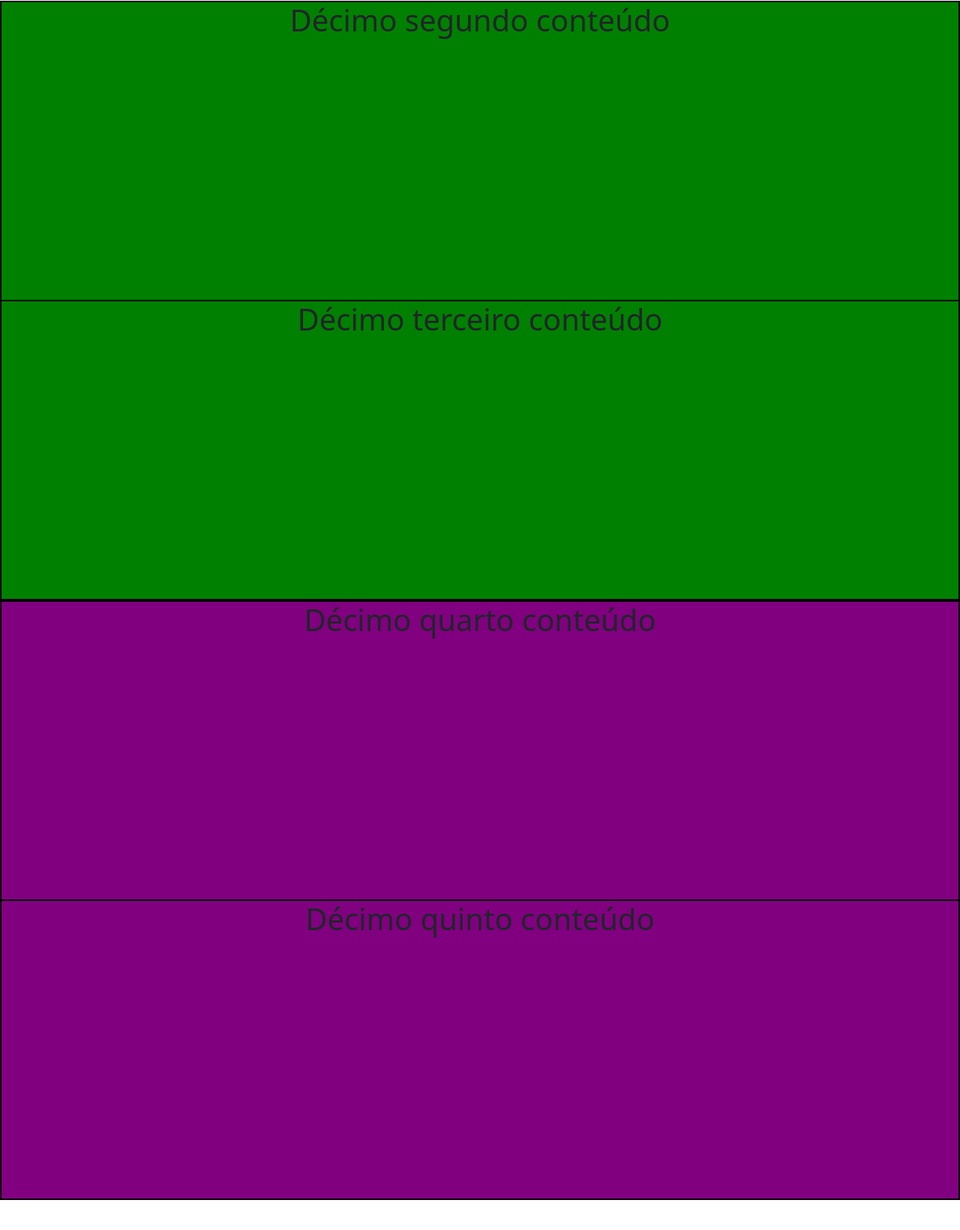
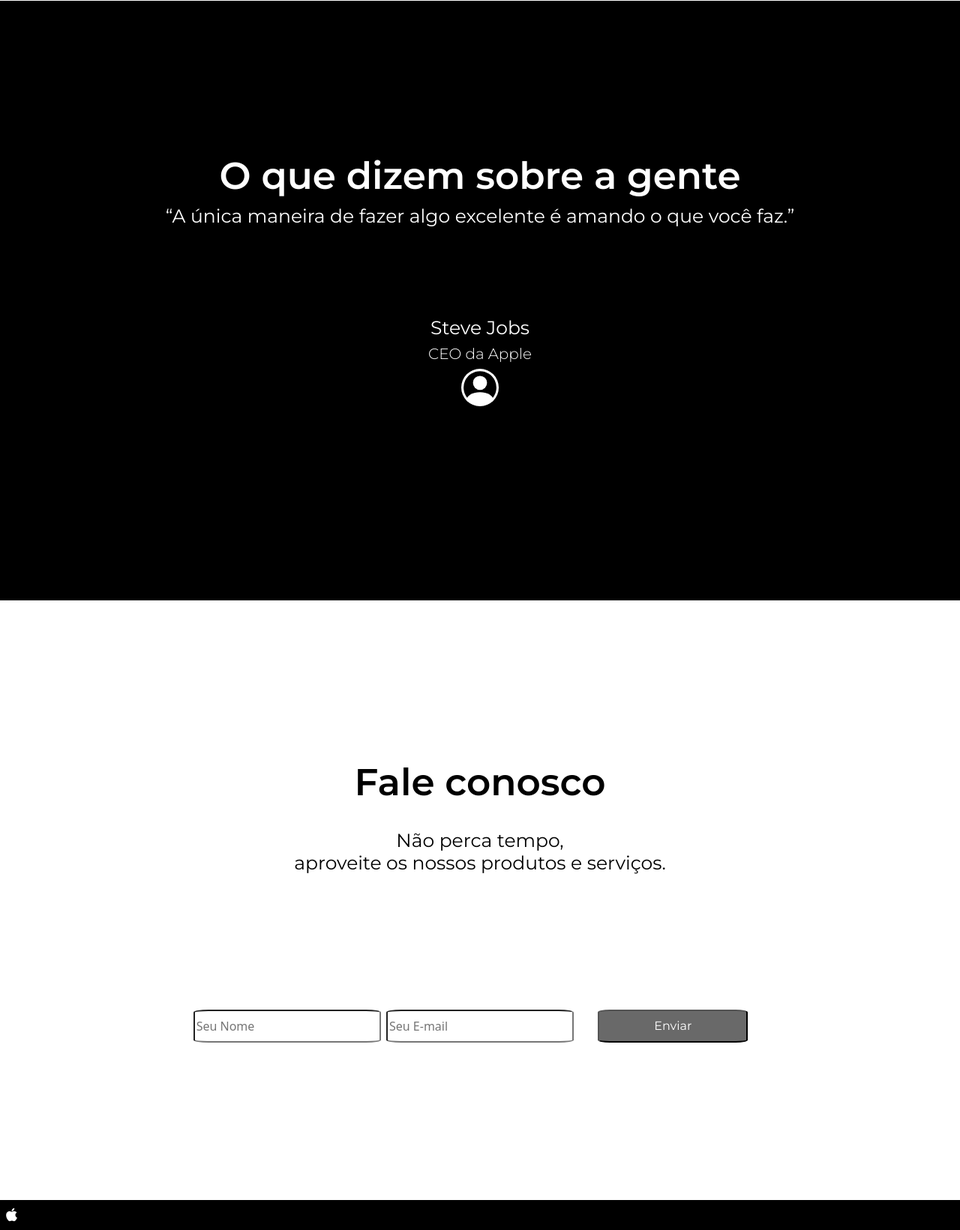
Before and after one commit to pedromontenegrom/trabalho_1, a plain HTML site: page index.html in a window 1280 px wide. Shown: the part 3021-4662 px from the top of the page at 75% size. Before the commit the page ends 4622 px from the top, so only its background shows below. Drawn offline with Linux system fonts and the light colour scheme.

Commit message:
décima sétima atualização

```diff
--- a/Assets/css/style.css
+++ b/Assets/css/style.css
@@ -224,7 +224,7 @@ body {
     flex-direction: row;
     text-align: center;
     width: fit-content;
-    padding: 1%;
+    justify-content: center;
 }
 
 video-aspect-ratio {
@@ -241,7 +241,6 @@ video-aspect-ratio {
 
 .decimoprimeiroconteudo {
     display: flex;
-    align-items: center;
     justify-content: center;
     flex-direction: column;
 }
@@ -263,34 +262,114 @@ video-aspect-ratio {
     text-align: left;
 }
 
-.tudorow4 {
-    display: flex;
-    flex-direction: row;
-    padding: 6%;
-}
-
 .row.row5 {
     height: 100vh;
     width: 100vw;
-    background-color: green;
+    background-color: black;
     text-align: center;
-    border: 1px solid black;
+    padding: 12%;
+    overflow-x: hidden;
+    width: fit-content;
 }
 
 .decimosegundoconteudo {
-    border: 1px solid black;
+    display: flex;
+    justify-content: center;
+    align-items: center;
+    flex-direction: column;
 }
 
-.decimoterceiroconteudo {
-    border: 1px solid black;
+.titulo5 {
+    font-family: "Montserrat", sans-serif;
+    font-weight: 600;
+    font-size: 50px;
+    color: white;
+    display: flex;
+    text-align: center;
+    justify-content: center;
+}
+
+.texto5 {
+    font-family: "Montserrat", sans-serif;
+    font-weight: 400;
+    font-size: 25px;
+    color: white;
+}
+
+.autor {
+    font-family: "Montserrat", sans-serif;
+    font-weight: 400;
+    font-size: 25px;
+    color: white;
+    padding-top: 6%;
+}
+
+.autortrabalho {
+    font-family: "Montserrat", sans-serif;
+    font-weight: 300;
+    font-size: 20px;
+    color: white;
 }
 
 .row.row6 {
     height: 100vh;
     width: 100vw;
-    background-color: purple;
+    background-color: white;
+    width: fit-content;
+    display: flex;
+    justify-content: center;
+    align-items: center;
+}
+
+.textomaior6 {
+    font-family: "Montserrat", sans-serif;
+    font-weight: 600;
+    font-size: 50px;
+    color: black;
+    margin-top: 6%;
+}
+
+.textomenor6 {
+    font-family: "Montserrat", sans-serif;
+    font-weight: 400;
+    font-size: 25px;
+    color: black;
+}
+
+.row6conteudo {
+    padding-top: 4%;
+    color: black;
     text-align: center;
-    border: 1px solid black;
+}
+
+.campos6 {
+    display: flex;
+    flex-direction: row;
+    justify-content: center;
+    width: fit-content;
+}
+
+.camposebotao6 {
+    display: flex;
+    flex-direction: row;
+    justify-content: center;
+    margin: 0 4% 0 4%;
+    margin-bottom: 16%;
+}
+
+.row6campo1 {
+    display: flex;
+    justify-content: center;
+}
+
+.row6campo2 {
+    display: flex;
+    justify-content: center;
+}
+
+.row6botaodiv {
+    display: flex;
+    justify-content: center;
 }
 
 .decimoquartoconteudo {
@@ -300,3 +379,9 @@ video-aspect-ratio {
 .decimoquintoconteudo {
     border: 1px solid black;
 }
+
+.row6footerconteudo {
+    background-color: black;
+    padding: 8px;
+    width: 100%;
+}
--- a/index.html
+++ b/index.html
@@ -122,7 +122,7 @@
 
         <div class="row row4 col-sm-12 col-md-12 col-lg-12">
             <div class="col-sm-12 col-md-6 col-lg-6 decimoconteudo">
-                <iframe width="500" height="315"
+                <iframe width="570" height="315"
                 src="https://www.youtube.com/embed/xqyUdNxWazA?si=8eck8JFtIUjmZ2V1"
                 title="YouTube video player" frameborder="0" allow="accelerometer; autoplay;
                 clipboard-write; encrypted-media; gyroscope; picture-in-picture; web-share"
@@ -149,22 +149,47 @@
 
         <div class="row row5 col-sm-12 col-md-12 col-lg-12">
             <div class="col-sm-12 col-md-12 col-lg-12 decimosegundoconteudo">
-                <h1>Décimo segundo conteúdo</h1>
+                <h1 class="titulo5">O que dizem sobre a gente</h1>
+                <h2 class="texto5">“A única maneira de fazer algo excelente é amando o que você faz.”</h2>
             </div>
             <div class="col-sm-12 col-md-12 col-lg-12 decimoterceiroconteudo">
-                <h1>Décimo terceiro conteúdo</h1>
+                <h1 class="autor" >Steve Jobs</h1>
+                <h2 class="autortrabalho">CEO da Apple</h2>
+                <svg xmlns="http://www.w3.org/2000/svg" width="50" height="50" fill="white" class="bi bi-person-circle" viewBox="0 0 16 16">
+                    <path d="M11 6a3 3 0 1 1-6 0 3 3 0 0 1 6 0"/>
+                    <path fill-rule="evenodd" d="M0 8a8 8 0 1 1 16 0A8 8 0 0 1 0 8m8-7a7 7 0 0 0-5.468 11.37C3.242 11.226 4.805 10 8 10s4.757 1.225 5.468 2.37A7 7 0 0 0 8 1"/>
+                  </svg>
             </div>
         </div>
 
         <div class="row row6 col-sm-12 col-md-12 col-lg-12">
-            <div class="col-sm-12 col-md-12 col-lg-12 decimoquartoconteudo">
-                <h1>Décimo quarto conteúdo</h1>
+            <div class="col-sm-12 col-md-12 col-lg-12 row6conteudo">
+                <h1 class="textomaior6">Fale conosco</h1><br>
+                <h2 class="textomenor6">Não perca tempo,<br>
+                    aproveite os nossos produtos e serviços.
+                </h2>
             </div>
-            <div class="col-sm-12 col-md-12 col-lg-12 decimoquintoconteudo">
-                <h1>Décimo quinto conteúdo</h1>
+            <div class="container-fluid col-sm-12 col-md-12 col-lg-12 campos6">
+                <div class="row col-sm-12 col-md-12 col-lg-12 camposebotao6">
+                <div class="col-sm-12 col-md-12 col-lg-4 row6campo1">
+                    <label>
+                    <input class="nomecampo" type="text" id="nome" name="nome" placeholder="Seu Nome" required>
+                    </label>
+                </div>
+                <div class="col-sm-12 col-md-12 col-lg-4 row6campo2">
+                    <label>
+                    <input class="emailcampo" type="email" id="email" name="email" placeholder="Seu E-mail" required>
+                    </label>
+                </div>
+                <div class="col-sm-12 col-md-12 col-lg-4 row6botaodiv">
+                    <button class="botao" type="submit">Enviar</button>
+                </div>
+                </div>
             </div>
         </div>
     </div>
-</div>
+    <footer class="row6footerconteudo" >
+        <i class="fa-brands fa-apple fa-lg" style="color: white;"></i>
+    </footer>
 </body>
 </html>
```
